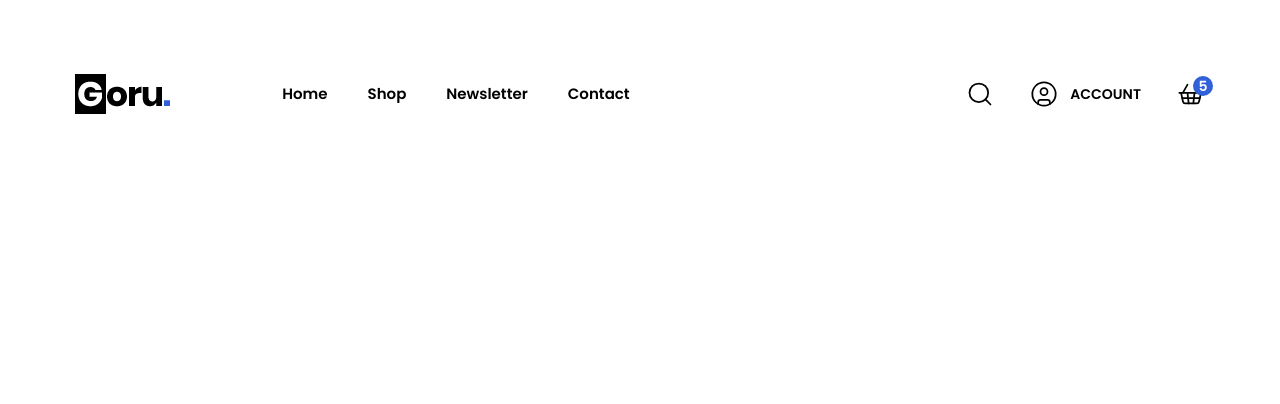
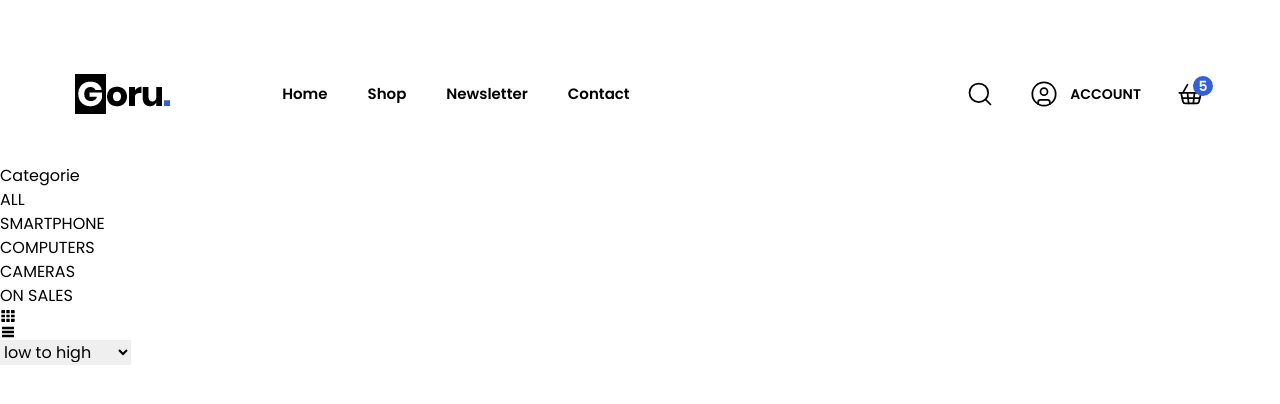
Before and after one commit to hassane01/e-commerce, a React (Vite) app: page /shop in a window 1280 px wide. Shown: the top 404 px of the page. Built offline with nearby package versions, Linux system fonts and the light colour scheme.

Commit message:
initial the shop structure

```diff
--- a/src/App.jsx
+++ b/src/App.jsx
@@ -3,7 +3,8 @@ import { Accessibility } from "lucide-react";
 import Navbar from "./components/navbar/Navbar";
 import Home from "./pages/Home";
 import { BrowserRouter ,Routes , Route } from "react-router-dom";
-import MobileNavbar from "./components/navbar/MobileNavbar";
+
+import Shop from "./pages/Shop";
 
 function App() {
 
@@ -13,7 +14,9 @@ function App() {
 
       <Routes>
         <Route path="/" element={<Home/>}> </Route>
+        <Route path="/shop" element={<Shop/>}> </Route>
       </Routes>
+
 
     </container>)
 
--- a/src/pages/Shop.jsx
+++ b/src/pages/Shop.jsx
@@ -1,9 +1,43 @@
 import React from 'react'
-
+import { MdTableRows } from 'react-icons/md'
+import { RiLayoutGrid2Fill } from 'react-icons/ri'
+import products from '../assets/productslist'
+import ProductCard from '../components/ProductCard'
 const Shop = () => {
   return (
-    <section >
+    <section  className=''>
+        <div className=''>
+            <div>
+                <span>Categorie</span>
+                <ul>
+                    <li>ALL</li>
+                    <li>SMARTPHONE</li>
+                    <li>COMPUTERS</li>
+                    <li>CAMERAS</li>
+                    <li>ON SALES</li>
+                </ul>
+            </div>
+            <div>
+                <div>
+                <RiLayoutGrid2Fill />
+                <MdTableRows />
+                </div>
+                <select name="" id="">
+                    <option value="">low to high</option>
+                    <option value=""> high to low </option>
+                    <option value=""> best seller </option>
+                    <option value=""> New products</option>
+                </select>
+            </div>
+        </div>
+        <div>
+            {products.map((product , index)=>{
 
+                    <ProductCard product={product} key={index}/>
+
+
+            })}
+        </div>
     </section>
   )
 }
```
